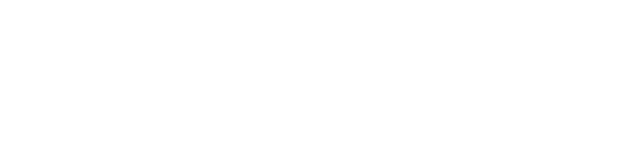
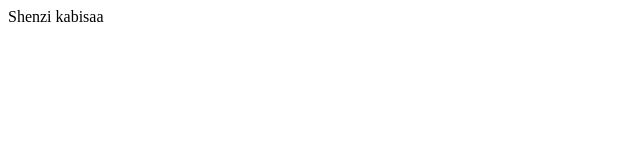
Before and after one commit to colinmburugu/basic-git-tutorial, a plain HTML site: page index.html in a window 1280 px wide. Shown: the whole page, without its empty margins (0-640 px from the left). Drawn offline with Linux system fonts and the light colour scheme.

Commit message:
Updated via remote repository

```diff
--- a/index.html
+++ b/index.html
@@ -5,6 +5,7 @@
 </title>
 </head>
 <body>
+  <p>Shenzi kabisaa<p>
 </body>
 
 
```
